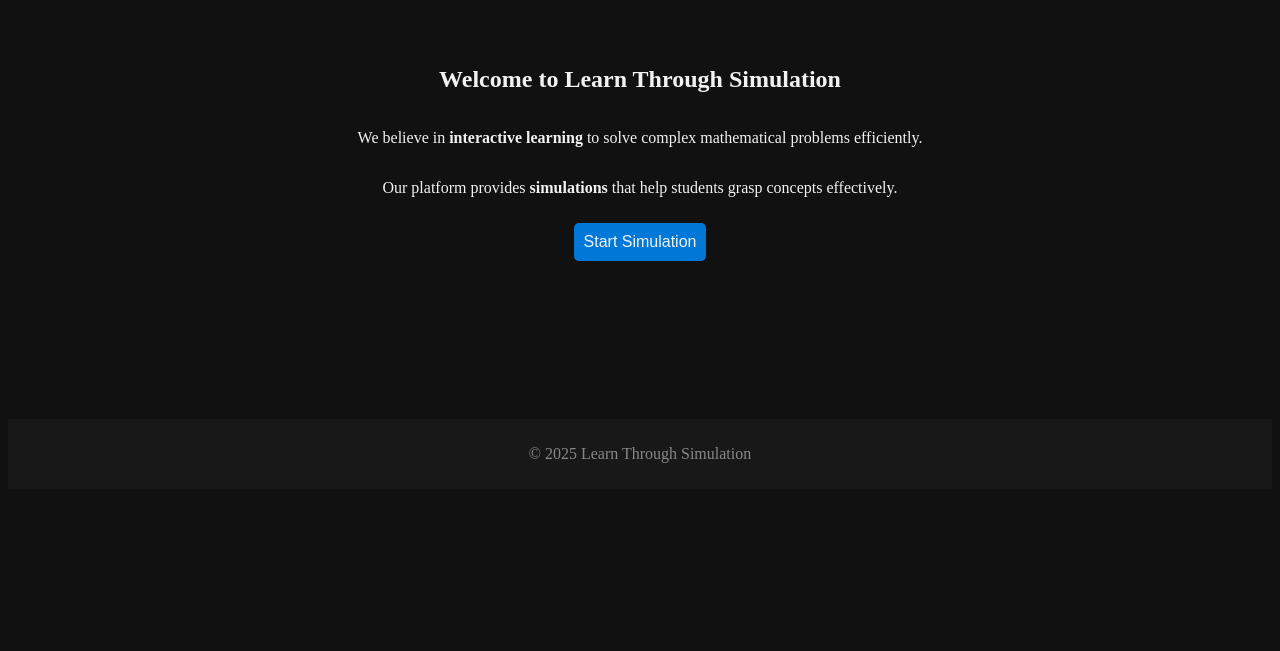
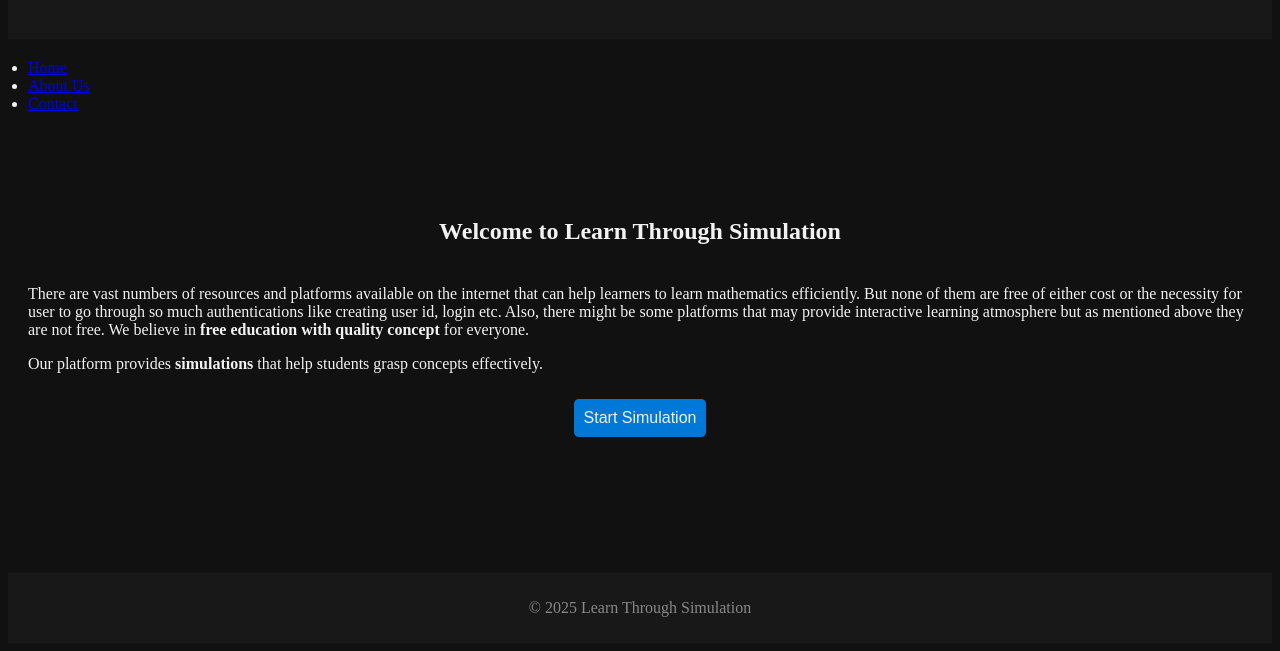
Before and after one commit to Vishal-1710/MathSage, a plain HTML site: page index.html in a window 1280 px wide. Shown: the part 239-890 px from the top of the page. Before the commit the page ends 816 px from the top, so only its background shows below. Drawn offline with nearby package versions, Linux system fonts and the light colour scheme.

Commit message:
First commit

```diff
--- a/index.html
+++ b/index.html
@@ -15,16 +15,46 @@
     </header>
 
     <main>
+      <nav class="navigation">
+        <ul>
+          <li><a href="#home">Home</a></li>
+          <li><a href="#about">About Us</a></li>
+          <li><a href="#contact">Contact</a></li>
+        </ul>
+      </nav>
+      <style>
+        nav ul{
+          /* display: flex; */
+          margin: 0px;
+          padding: 0px;
+          /* padding: auto; */
+          /* gap: 300px; */
+          /* list-style: none; */
+          /* text-align: center; */
+        }
+        #home>div>h2{
+          text-align: center;
+          padding: 20px;
+        }
+      </style>
       <section id="home">
+        <div>
           <h2><b>Welcome to Learn Through Simulation</b></h2>
           <p>
-          We believe in <b>interactive learning</b> to solve complex
-          mathematical problems efficiently.
+            There are vast numbers of resources and platforms available on the
+            internet that can help learners to learn mathematics efficiently.
+            But none of them are free of either cost or the necessity for user
+            to go through so much authentications like creating user id, login
+            etc. Also, there might be some platforms that may provide
+            interactive learning atmosphere but as mentioned above they are not
+            free. We believe in <b>free education with quality concept</b> for
+            everyone.
           </p>
           <p>
             Our platform provides <b>simulations</b> that help students grasp
             concepts effectively.
           </p>
+        </div>
         <button id="start-simulation" type="button">Start Simulation</button>
       </section>
 
@@ -74,7 +104,9 @@
       <p>&copy; <span id="year"></span> Learn Through Simulation</p>
     </footer>
 
-    <button id="theme-toggle" aria-label="Toggle dark/light theme">🌙 Theme</button>
+    <button id="theme-toggle" aria-label="Toggle dark/light theme">
+      🌙 Theme
+    </button>
 
     <script src="script.js"></script>
   </body>
--- a/style.css
+++ b/style.css
@@ -45,7 +45,7 @@ header {
 }
 
 header .logo {
-  height: 50px;
+  height: 150px;
   vertical-align: middle;
   margin-right: 10px;
   background: transparent;
```
Lines whose indentation alone changed are shown as unchanged.
